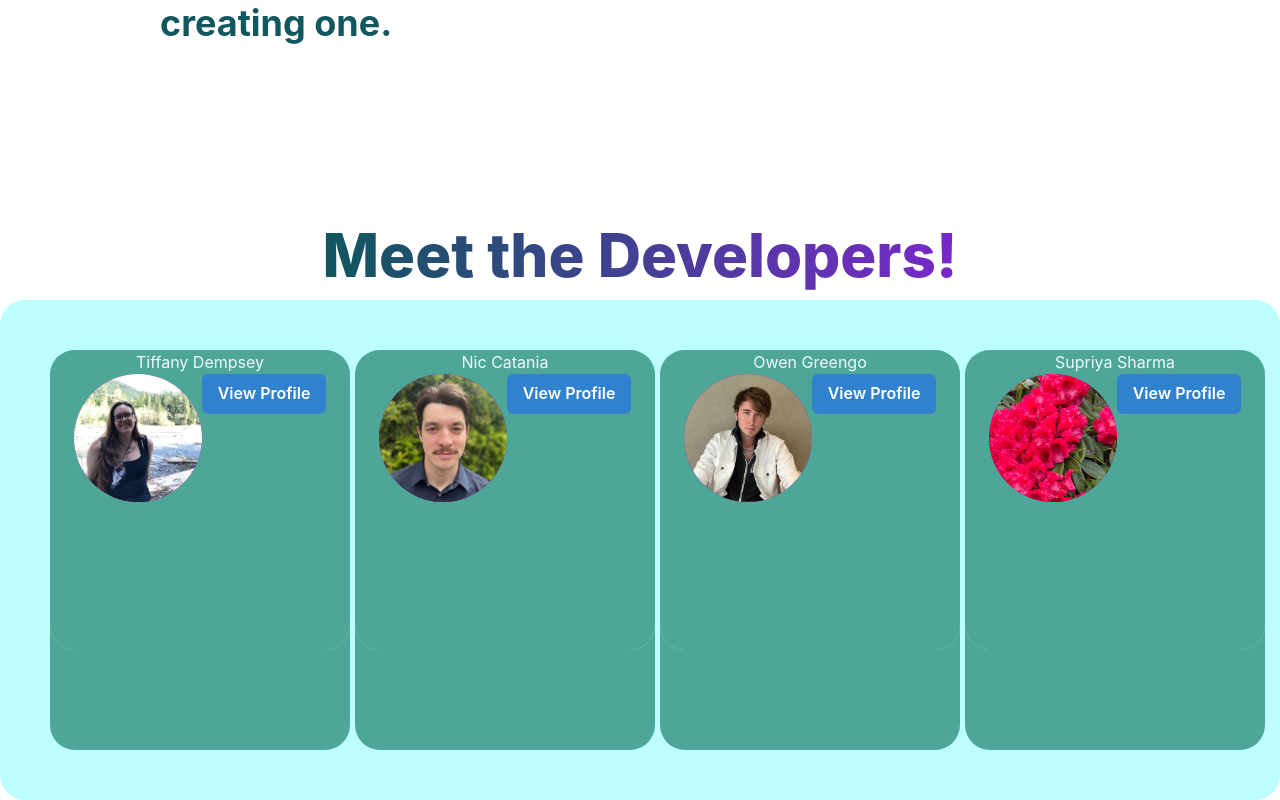
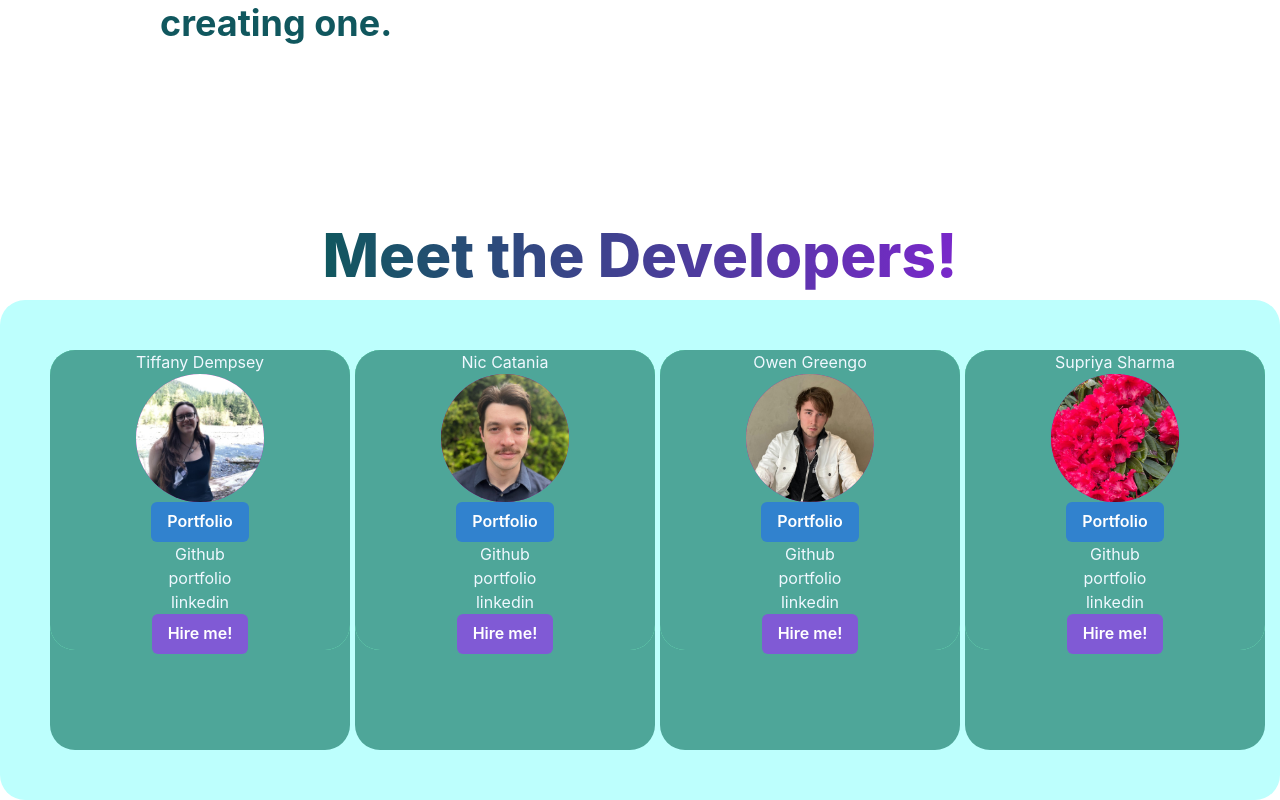
Before and after one commit to Niccatania/DevelUP, a React (Create React App) app in the folder client/: page / in a window 1280 px wide. Shown: the part 457-1257 px from the top of the page. Built offline with nearby package versions, Linux system fonts and the light colour scheme.

Commit message:
drop devProfile page, add more style to cards

```diff
--- a/client/src/App.js
+++ b/client/src/App.js
@@ -20,8 +20,7 @@ import { BrowserRouter as Router, Route, Routes, Link } from "react-router-dom";
 
 import Landing from "./pages/landing";
 import Login from "./pages/login";
-import NavBar from "./components/NavBar";
-import Profile from "./pages/profile";
+import NavBar from "./components/NavBar"
 import DevProfile from "./pages/devProfile";
 import ClientProfile from "./pages/clientProfile";
 import Checkout from "./pages/checkout";
@@ -62,10 +61,9 @@ export default function App() {
 
               <Route path="/DevProfile" element={<DevProfile />} />
               <Route path="/ClientProfile" element={<ClientProfile />} />
+              <Route path="/Services" element={<Services />} />
 
               <Route path="/Login" element={<Login />} />
-
-              <Route path="/Profile" element={<Profile />} />
 
               <Route path="/devProfile/:devId" element={<DevProfile />} />
 
--- a/client/src/components/NavBar.js
+++ b/client/src/components/NavBar.js
@@ -31,22 +31,26 @@ const Navbar = () => {
                 <Link to="/Login" >
                 Login</Link>
                 </li>
-                <li className="ind">
+                {/* <li className="ind">
                 <Link to="/DevProfile" >
                 Developer Profile</Link>
-                </li>
+                </li> */}
 
                 <li className="ind">
                 <Link to="/ClientProfile">
                     Client Profile</Link>
                 </li>
 
-                {/* <li className="ind" >Start a project</li>
+                <li className="ind" >
+                    <Link to="/Services">Start a project
+                    </Link>
+                    </li>
+                {/*
                 <li className="ind">Cart</li>
                 <li className="ind">Contact us</li> */}
                 </ul>
 
-                <Box>
+                {/* <Box>
        {" "}
        <Button className="loginBtn" colorScheme="blue">
         <Link to="/Login" >
@@ -55,7 +59,7 @@ const Navbar = () => {
        </Button>
 
      </Box>
-
+            */}
          </nav>
          </div>
 
--- a/client/src/components/devCard.js
+++ b/client/src/components/devCard.js
@@ -1,4 +1,5 @@
 import React from "react";
+import devData from "./devData";
 import {
   Button,
   Box,
@@ -8,6 +9,7 @@ import {
   List,
   ListItem,
   ListIcon,
+  Flex
 
 
 } from "@chakra-ui/react";
@@ -23,10 +25,11 @@ const devCard = (props) => {
 {/* Here we use a map to render our devCards with prop data provided in DevData */}
       {props.devData.map((dev) => {
         return (
-          <div key={dev.id}>
-            <div className="cardClass">
-            <Box bg="#4EA699" w="300px" h="400px" borderRadius="25px">
-            <Box   color="aliceblue" bg="#7CFFC4" w="300px"  borderRadius="25px">
+          <div Flex>
+          <div Flex key={dev.devId}>
+            <div Flex className="cardClass">
+            <Box Flex bg="#4EA699" w="300px" h="400px" borderRadius="25px">
+            <Box Flex  color="aliceblue" bg="#7CFFC4" w="300px"  borderRadius="25px">
                     <Box bg="#4EA699" w="300px" h="300px" borderRadius="25px">
                       <center>
                         <h1>{dev.name}</h1>
@@ -36,15 +39,25 @@ const devCard = (props) => {
                           alt="Developer profile"
                           src={`${process.env.PUBLIC_URL}${dev.image}`}
                         /> */}
-
     <Avatar size='2xl' name='Developer' src={`${process.env.PUBLIC_URL}${dev.image}`} />
 
 
-                        <Link to="/DevProfile" >
-                        <Button colorScheme="blue"  to="/devProfile/user">
-                          View Profile
+                        <ul>
+                        <a href={dev.portfolio}>
+                        <Button colorScheme="blue"  to="/devProfile/">
+                          Portfolio
                         </Button>
-                        </Link>
+                        </a>
+                          <Link to="{dev.github}">
+                            <p>Github</p></Link>
+                          <a href={dev.portfolio}><p>portfolio</p> </a>
+                          <Link to="{dev.linkedin}"><p>linkedin</p></Link>
+
+                        </ul>
+                        <Button colorScheme="purple"  to="/devProfile/">
+                          Hire me!
+                        </Button>
+
                         {/* <ul>
                           <li>
                             mad good website maker
@@ -66,11 +79,13 @@ const devCard = (props) => {
                     <Spacer />
 
           </div>
+          </div>
         );
       })}
          </SimpleGrid>
          </Box>
 </div>
+
   );
 };
 export default devCard;
--- a/client/src/components/devData.js
+++ b/client/src/components/devData.js
@@ -1,25 +1,38 @@
 import React from "react";
 import DevCard from "./devCard";
+// import DevProfile from "/pages/devProfile";
 const devData = [
   {
     devId: 1,
     name: "Tiffany Dempsey",
     image: "/assets/Tiffany.jpeg",
+    github:"Github",
+    portfolio:"https://tiffany7809.github.io/React_Portfolio/",
+    linkedin:"linkedin"
   },
   {
     devId:2,
     name: "Nic Catania",
     image: "/assets/profile.jpeg",
+    github:"github",
+    portfolio:"https://niccatania.github.io/Portfolioworld/",
+    linkedin:"linkedin"
   },
   {
     devId:3,
     name: "Owen Greengo",
     image: "/assets/owen.jpeg",
+    github:"github",
+    portfolio:"https://owenmg.github.io/ReactFolio/#portfolio",
+    linkedin:"linkedin"
   },
   {
     devId:4,
     name: "Supriya Sharma",
     image: "/assets/Supriya.jpeg",
+    github:"github",
+    portfolio:"https://supsha878.github.io/react-portfolio/",
+    linkedin:"linkedin"
   },
 
 ];
@@ -28,6 +41,7 @@ export default function Container() {
   return (
     <div>
       <DevCard devData={devData} />
+      {/* <DevProfile devData={devData} /> */}
     </div>
   );
 }
--- a/client/src/pages/clientProfile.js
+++ b/client/src/pages/clientProfile.js
@@ -6,6 +6,7 @@ import React from "react";
 // import { Link } from "react-router-dom";
 
 import {
+  Box,
   Container,
   Button,
   ButtonGroup,
@@ -13,93 +14,79 @@ import {
   Heading,
   Avatar,
   Divider,
-  Thead,
+  TableContainer,
+  li,
+  liead,
   Tbody,
-  Tr,
-  Th,
-  Td,
-  TableCaption,
-  TableContainer,
   Spacer,
   SimpleGrid,
-  Box
 } from "@chakra-ui/react";
 
-const Profile =(props) => {
+const ClientProfile =(props) => {
 
   return (
     <div>
-      <Center>
-        <Avatar w="10rem" h="10rem" p="2%" m="3%">
+         <Avatar w="10rem" h="10rem" p="2%" m="3%">
           {" "}
-          {/* {user.Username} */}
         </Avatar>
-      </Center>
-      <Center>
         <Heading mb="2rem">Your Projects</Heading>
-      </Center>
-      <Divider></Divider>
-      <Center>
-        <TableContainer w="80%">
-          <TableContainer variant="simple">
-            {/* Link button to Services Page */}
-            <TableCaption>
-              {" "}
-              <Button>Start New Project</Button>
-            </TableCaption>
-            <Thead>
-              <Tr>
-                <Th>Project Title</Th>
-                <Th>Status</Th>
-                <Th isNumeric>Cost</Th>
-                <Th> Paid Status</Th>
-                <Th>Developer(s)</Th>
-                <Th>Make Payment</Th>
-              </Tr>
-            </Thead>
-            <Tbody>
-              <Tr>
-                <Td>Site Title</Td>
-                <Td>Complete/ In progress</Td>
-                <Td isNumeric>$400.00</Td>
-                <Td>Not Paid</Td>
-                <Td>Tiffany, Supriya, Nic, Owen </Td>
+
+               <Box border={"solid"}>
+                <ul>
+                <li>Project Title</li>
+                <li>Status</li>
+                <li isNumeric>Cost</li>
+                <li> Paid Status</li>
+                <li>Developer(s)</li>
+                <li>Make Payment</li>
+                </ul>
+              </Box>
+              <Box border={"solid"}>
+                <ul>
+                <li>Site Title</li>
+                <li>Complete/ In progress</li>
+                <li isNumeric>$400.00</li>
+                <li>Not Paid</li>
+                <li>Tiffany, Supriya, Nic, Owen </li>
                 {/* link to Cart */}
-                <Td>
+                <li>
                   {" "}
                   <Button>Make Payment</Button>
-                </Td>
-              </Tr>
-              <Tr>
-                <Td>Site Title</Td>
-                <Td>Complete/ In progress</Td>
-                <Td isNumeric>$400.00</Td>
-                <Td> Paid </Td>
-                <Td>Tiffany, Supriya, Nic, Owen </Td>
+                </li>
+                </ul>
+              </Box>
+              <Box>
+              <ul>
+                <li>Site Title</li>
+                <li>Complete/ In progress</li>
+                <li isNumeric>$400.00</li>
+                <li> Paid </li>
+                <li>Tiffany, Supriya, Nic, Owen </li>
                 {/* link to Cart */}
-                <Td>
+                <li>
                   {" "}
                   <Button>Make Payment</Button>
-                </Td>
-              </Tr>
-              <Tr>
-                <Td>Site Title</Td>
-                <Td>Complete/ In progress</Td>
-                <Td isNumeric>$800.00</Td>
-                <Td> Not Paid</Td>
-                <Td>Tiffany, Supriya, Nic, Owen </Td>
+                </li>
+                </ul>
+              </Box>
+              <Box>
+              <ul>
+                <li>Site Title</li>
+                <li>Complete/ In progress</li>
+                <li isNumeric>$800.00</li>
+                <li> Not Paid</li>
+                <li>Tiffany, Supriya, Nic, Owen </li>
                 {/* link to Cart */}
-                <Td>
+                <li>
                   {" "}
                   <Button>Make Payment</Button>
-                </Td>
-              </Tr>
-            </Tbody>
-          </TableContainer>
-        </TableContainer>
-      </Center>
-    </div>
+                </li>
+                </ul>
+              </Box>
+
+        </div>
+
   );
 }
 
-export default Profile;
+export default ClientProfile;
--- a/client/src/pages/devProfile.js
+++ b/client/src/pages/devProfile.js
@@ -2,7 +2,7 @@ import React from "react";
 import {Button, Box, Spacer, Avatar,} from "@chakra-ui/react";
 import { SimpleGrid } from '@chakra-ui/react'
 import { Link } from "react-router-dom";
-const devCard = (props) => {
+const devCard = (dev) => {
   return (
     <div className="rcorners1">
      <Box >
@@ -12,6 +12,7 @@ const devCard = (props) => {
             <Box   color="aliceblue" bg="06A77D" w="300px"  borderRadius="25px">
                     <Box bg="#005377" w="300px" h="300px" borderRadius="25px">
                         <Avatar></Avatar>
+                        <p>{dev.DevId}</p>
                     </Box>
                     </Box>
                     </Box>
```
